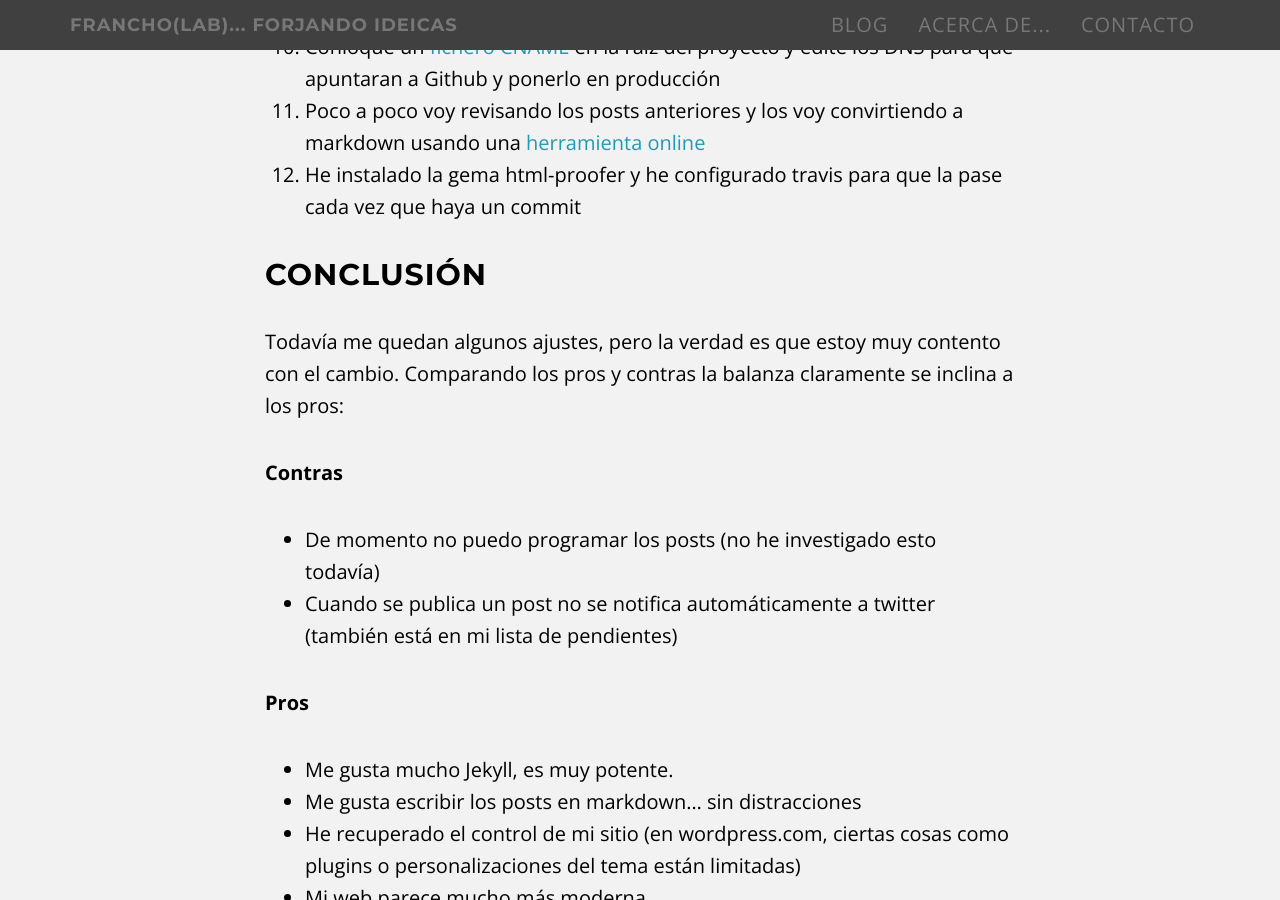
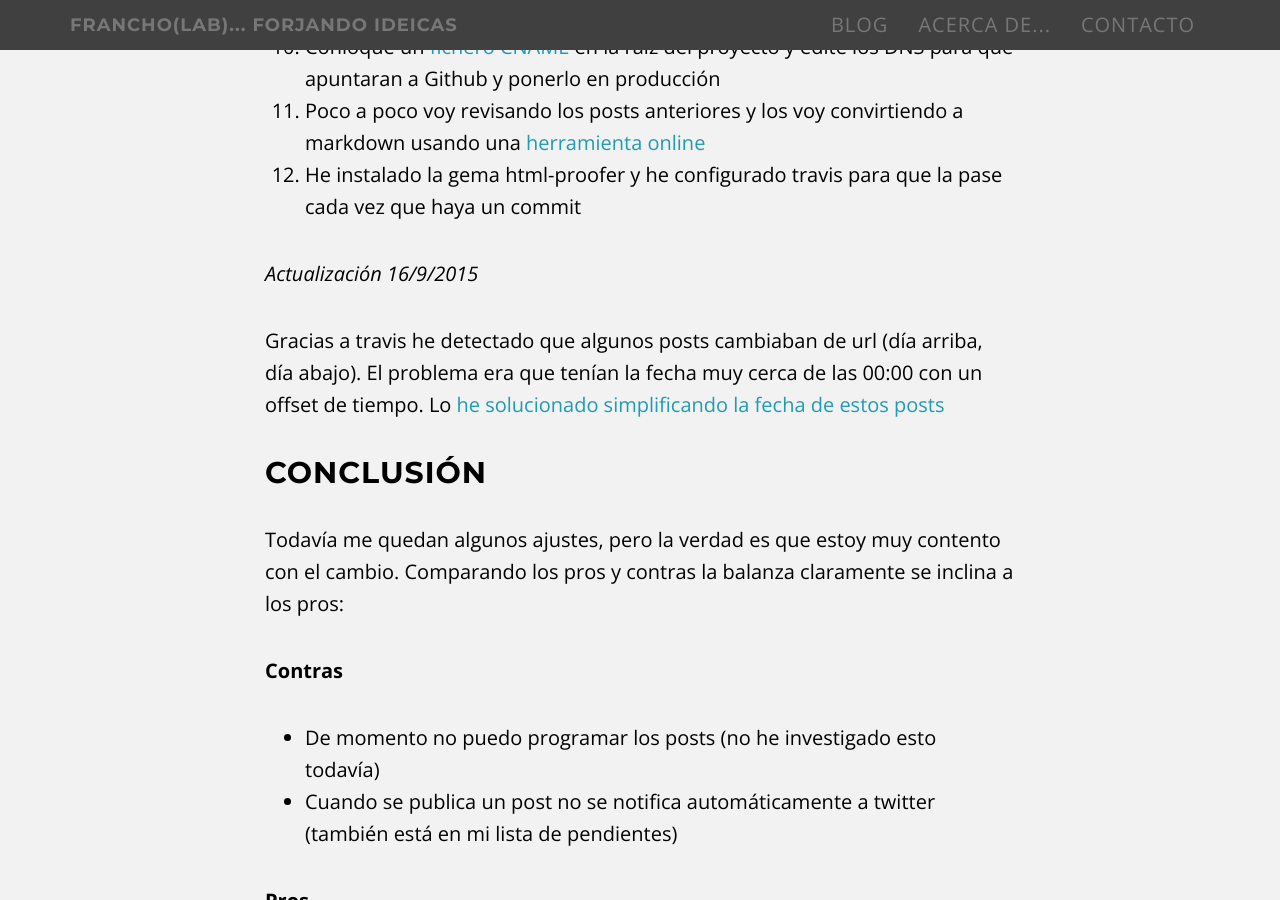
Before and after one commit to francho/francho.github.io, a Jekyll site: the page built from _posts/2015-09-12-migrando-de-wordpres-com-a-jekyll.md, in a window 1280 px wide and 900 px high, scrolled down 1942 px. Built offline with Jekyll 4.4.1, drawn with Linux system fonts in a browser that asks for light colours; comment, search, counter and statistics services are not loaded.

Commit message:
Update 2015-09-12-migrando-de-wordpres-com-a-jekyll.md

```diff
--- a/_posts/2015-09-12-migrando-de-wordpres-com-a-jekyll.md
+++ b/_posts/2015-09-12-migrando-de-wordpres-com-a-jekyll.md
@@ -28,6 +28,10 @@ Creia que iba a ser mucho mas complicada, pero al final ha sido mucho más senci
 11. Poco a poco voy revisando los posts anteriores y los voy convirtiendo a markdown usando una [herramienta online](http://domchristie.github.io/to-markdown/)
 12. He instalado la gema html-proofer y he configurado travis para que la pase cada vez que haya un commit
 
+_Actualización 16/9/2015_
+
+Gracias a travis he detectado que algunos posts cambiaban de url (día arriba, día abajo). El problema era que tenían la fecha muy cerca de las 00:00 con un offset de tiempo. Lo [he solucionado simplificando la fecha de estos posts](https://github.com/francho/francho.github.io/commit/825740fa5cbcd11b1404082320fbc10123e5c48c)
+
 ##Conclusión
 
 Todavía me quedan algunos ajustes, pero la verdad es que estoy muy contento con el cambio. Comparando los pros y contras la balanza claramente se inclina a los pros:
```
